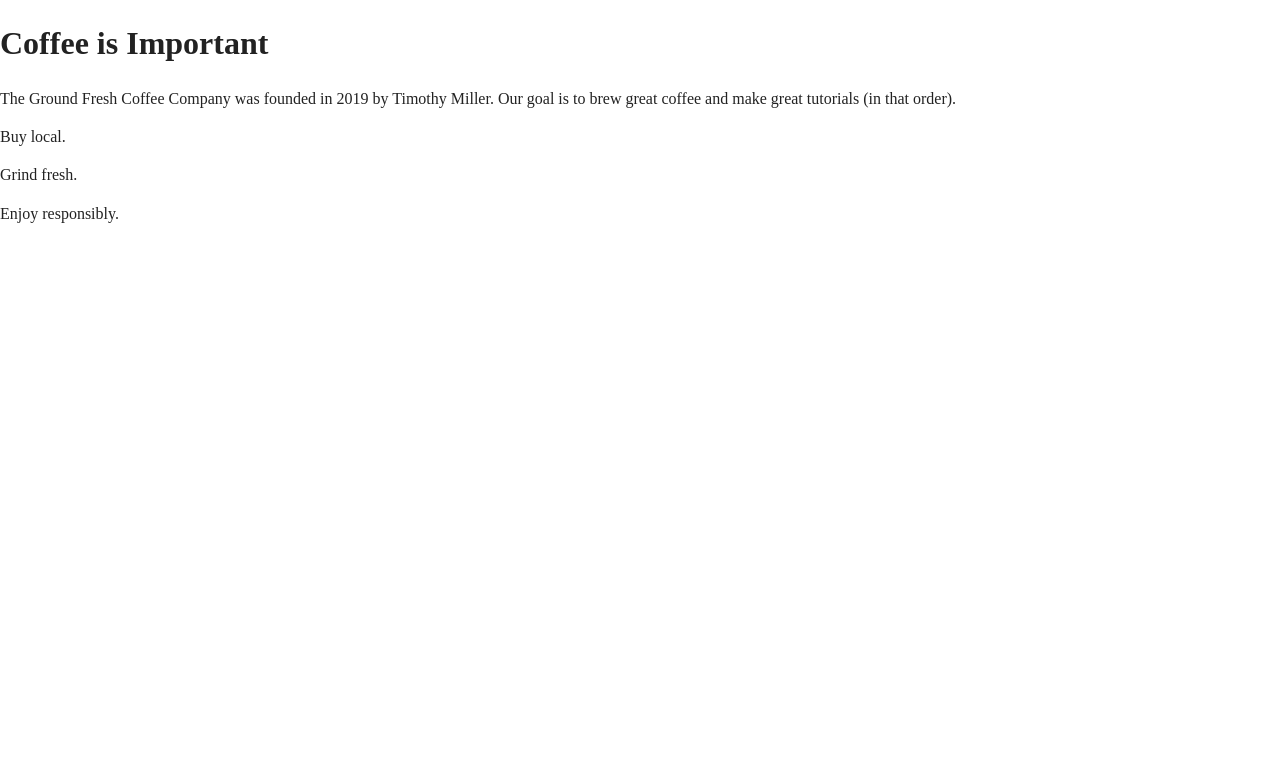
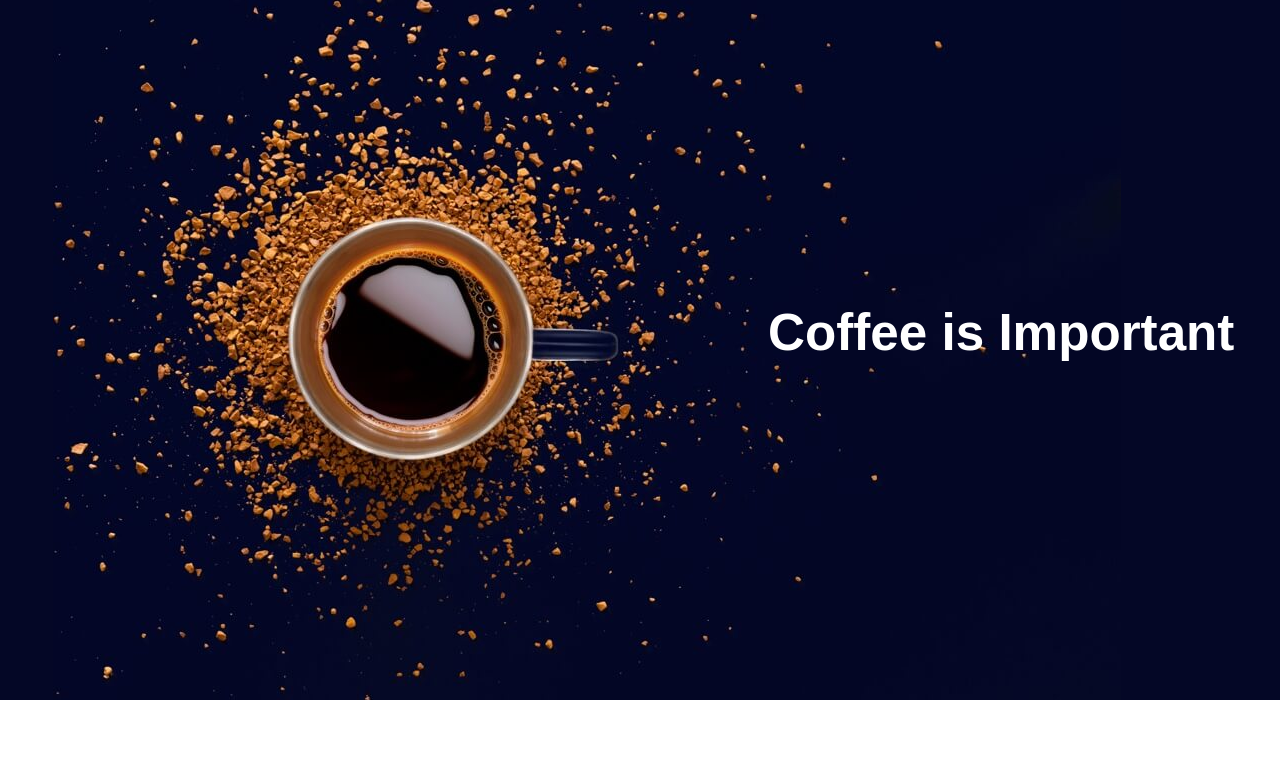
Before and after one commit to WebInspectInc/GroundFresh, a plain HTML site: page index.html in a window 1280 px wide. Shown: the top 783 px of the page. Drawn offline with Linux system fonts and the light colour scheme.

Commit message:
Adds basic desktop styling

```diff
--- a/css/main.css
+++ b/css/main.css
@@ -9,6 +9,11 @@
 /* ==========================================================================
    Base styles: opinionated defaults
    ========================================================================== */
+
+* {
+    position: relative;
+    box-sizing: border-box;
+}
 
 html {
     color: #222;
@@ -98,14 +103,55 @@ textarea {
    ========================================================================== */
 
 
+h1, h2, h3, h4 {
+    font-family: 'Staatliches', sans-serif;
+}
+
+.site-header {
+    color: white;
+    background: #040726 url('../img/coffee-header-desktop.jpg') 25% center no-repeat;
+    min-height: 700px;
+}
+    .site-header--right {
+        position: absolute;
+        right: 0;
+        top: 0;
+        height: 100%;
+        width: 40%;
+        font-size: 2vw;
+        display: flex;
+        align-items: center;
+    }
+
+    .site-h1 {
+        margin-top: 0;
+    }
 
 
+.site-content {
+    padding: 64px 16px;
+    margin: 0 auto;
+    max-width: 700px;
+    text-align: center;
+    font-family: 'Montserrat', sans-serif;
+    font-size: 1.4em;
+    line-height: 1.6;
+}
 
 
+.site-footer {
+    font-family: 'Staatliches', sans-serif;
+    text-align: center;
+    font-size: 2em;
+    padding: 64px 16px;
+    margin: 0;
+    color: white;
+    background: #040726 url('../img/coffee-bg-desktop.jpg') center no-repeat;
+}
 
-
-
-
+    .tagline-copy {
+        margin: 0;
+    }
 
 
 
--- a/index.html
+++ b/index.html
@@ -23,7 +23,9 @@
 
 	<!-- Add your site or application content here -->
 	<header class="site-header">
-		<h1>Coffee is Important</h1>
+		<div class="site-header--right">
+			<h1 class="site-h1">Coffee is Important</h1>
+		</div>
 	</header>
 
 	<main role="main" class="site-content">
@@ -31,9 +33,9 @@
 	</main>
 
 	<footer class="site-footer">
-		<p>Buy local.</p>
-		<p>Grind fresh.</p>
-		<p>Enjoy responsibly.</p>
+		<p class="tagline-copy">Buy local.</p>
+		<p class="tagline-copy">Grind fresh.</p>
+		<p class="tagline-copy">Enjoy responsibly.</p>
 	</footer>
 
 </body>
```
